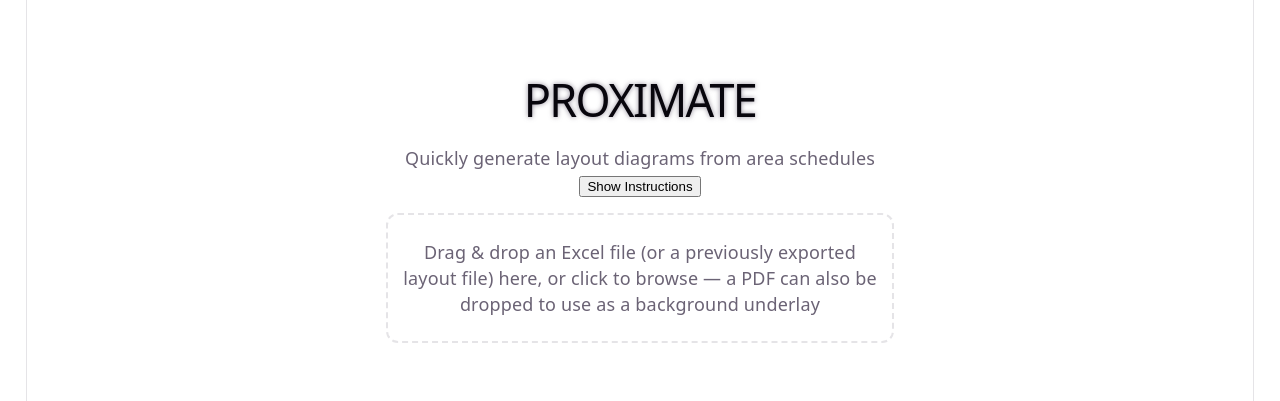
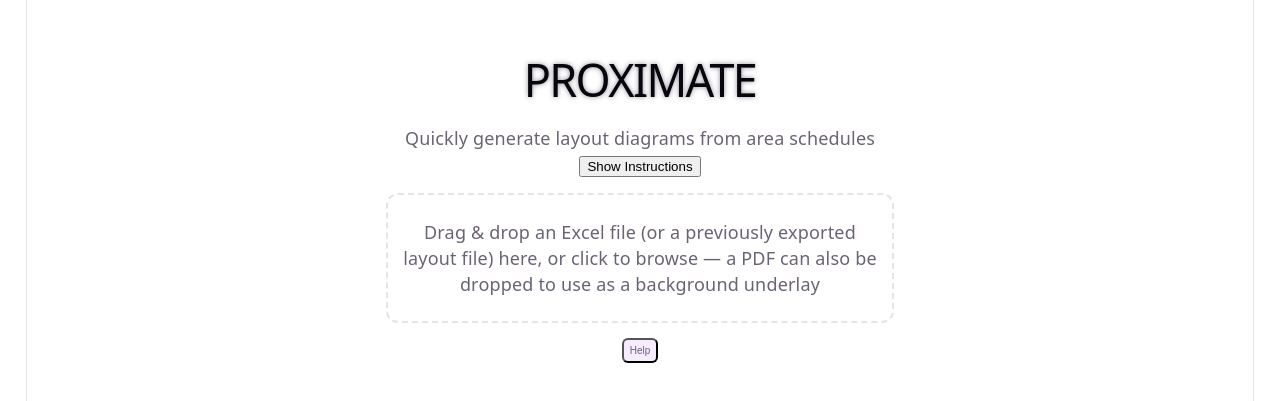
Before and after one commit to ALMacbeth/Proximate, a React (Vite) app: page / in a window 1280 px wide. Shown: the part 201-602 px from the top of the page. Built offline with nearby package versions, Linux system fonts and the light colour scheme.

Commit message:
Save file name prompt

```diff
--- a/src/App.css
+++ b/src/App.css
@@ -432,6 +432,17 @@
     color: var(--text);
     font-size: 13px;
 }
+.info_button {
+    width: fit-content;
+    height: 25px;
+    padding: 0 6px;
+    white-space: nowrap;
+    justify-content: center;
+    border-radius: 6px;
+    background: var(--accent-bg);
+    color: var(--text);
+    font-size: 10px;
+}
 
 .add_corridor_button--active {
     background: var(--accent);
--- a/src/App.jsx
+++ b/src/App.jsx
@@ -128,6 +128,7 @@ function App() {
     const fileInputRef = useRef(null)
     const [fileDropToggle, setDropToggle] = useState(true)
     const [infoToggle, setInfoToggle] = useState(false)
+    const [helpToggle, setHelpToggle] = useState(false)
 
     const handleFile = useCallback((file) => {
         if (!file) return
@@ -252,6 +253,13 @@ function App() {
                         </br>
                         <a href="./AreaScheduleTemplate.xlsx" download ><button> Download Excel Template </button></a>
                     </p>)}
+                {helpToggle && fileDropToggle && (
+                    <div>
+                        <p>If you have any questions about using this tool, please refer to the user guide <a href="https://miro.com/app/board/uXjVHrncD74=/?share_link_id=312980620673">here</a><br>
+                        </br>If you encouter a bug or have a feature request, please contact: <a href="mailto:alex.macbeth@wwparchitects.com">alex.macbeth@wwparchitects.com</a>
+                        </p>
+                    </div>
+                )}
             </div>
             {fileDropToggle && (
                 <div
@@ -276,11 +284,19 @@ function App() {
                     />
                 </div>
             )}
+            {fileDropToggle && (
+                <button
+                    className="info_button"
 
+                    onClick={() => setHelpToggle(!helpToggle)}
+                >
+                    Help
+                </button>)}
 
             {error && <p className="error">{error}
             <br>
-                </br><button
+                </br>
+                <button
                 onClick={() => setDropToggle(true) }>Upload a new file
             </button></p>}
 
@@ -292,8 +308,11 @@ function App() {
                     initialUnderlayFile={underlayFile}
                     wallThicknessMm={wallThicknessMm}
                 />
+
             )}
+
         </section>
+
     )
 }
 
--- a/src/CorridorMenus.jsx
+++ b/src/CorridorMenus.jsx
@@ -1,4 +1,5 @@
 import { useState } from 'react'
+import RoomCanvas from './RoomCanvas';
 
 // Shown once a chain of points has been placed, asking for the width that
 // applies to every edge in that chain (mirrors AddNewConnection's popover
@@ -9,7 +10,7 @@ export function CorridorWidthPrompt({ onApply, onCancel }) {
   const applyWidth = (e) => {
     e.preventDefault()
     const value = Number(widthMeters)
-    if (!Number.isFinite(value) || value <= 0) return
+      if (!Number.isFinite(value) || value <= 0) return
     onApply(value)
   }
 
--- a/src/RoomCanvas.jsx
+++ b/src/RoomCanvas.jsx
@@ -209,8 +209,6 @@ function RoomCanvas({
     corridorEdges: [corridorEdges, setCorridorEdges],
   })
 
-  const corridorSnapCandidates = computeCorridorRoomSnapCandidates(corridorNodes, corridorEdges, scale)
-
   // Half the wall thickness, converted from the mm input down to the same
   // px space room boxes live in — both the wall-outline offset (rendered
   // further below) and room snapping (so rooms align by their wall's outer
@@ -218,6 +216,8 @@ function RoomCanvas({
   const wallThicknessValue = Number(wallThicknessMm)
   const wallOffsetPx =
     Number.isFinite(wallThicknessValue) && wallThicknessValue > 0 ? ((wallThicknessValue / 1000) * scale) / 2 : 0
+
+  const corridorSnapCandidates = computeCorridorRoomSnapCandidates(corridorNodes, corridorEdges, scale, wallOffsetPx)
 
   const {
     selectedIds,
@@ -834,6 +834,20 @@ function RoomCanvas({
                   className="wall-outline"
                 />
               ))}
+              {corridorEdges.map((edge) => {
+                const nodeA = nodeById.get(edge.nodeAId)
+                const nodeB = nodeById.get(edge.nodeBId)
+                if (!nodeA || !nodeB) return null
+                // Same idea as the room outline above: the corridor's own
+                // offset polygon (drawn elsewhere) already represents its
+                // full width, so growing that same width by a further wall
+                // thickness on top puts this outline exactly half a wall's
+                // thickness beyond each of its two long edges.
+                const outline = computeEdgeOffsetPolygon(nodeA, nodeB, edge.widthMeters * scale + wallOffsetPx * 2)
+                if (!outline) return null
+                const points = outline.map((p) => `${p.x},${p.y}`).join(' ')
+                return <polygon key={`wall-${edge.id}`} points={points} className="wall-outline" />
+              })}
             </svg>
           )}
           <svg className="canvas-lines">
--- a/src/corridorGeometry.js
+++ b/src/corridorGeometry.js
@@ -217,7 +217,10 @@ export function resolveCorridorTopology(nodes, edges, options = {}) {
 // geometry.js's findAxisSnap already expects from other rooms — a
 // zero-size entry contributes one point candidate (its `min`) without any
 // changes to that shared engine.
-export function computeCorridorRoomSnapCandidates(corridorNodes, corridorEdges, scale) {
+// `wallOffsetPx` pushes the outer two candidates out to the corridor's wall
+// outline (matching the rendered offset outline) instead of its own bare
+// edge — the centerline candidate is unaffected, same as the room wall-snap.
+export function computeCorridorRoomSnapCandidates(corridorNodes, corridorEdges, scale, wallOffsetPx = 0) {
   const xCandidates = []
   const yCandidates = []
 
@@ -230,7 +233,7 @@ export function computeCorridorRoomSnapCandidates(corridorNodes, corridorEdges,
 
     const dx = b.x - a.x
     const dy = b.y - a.y
-    const half = widthPx / 2
+    const half = widthPx / 2 + wallOffsetPx
 
     if (Math.abs(dy) <= AXIS_ALIGN_EPSILON_PX && Math.abs(dx) > AXIS_ALIGN_EPSILON_PX) {
       const centerY = (a.y + b.y) / 2
--- a/src/download.js
+++ b/src/download.js
@@ -1,9 +1,13 @@
 export function downloadFile(content, filename, mimeType) {
+  const chosenName = window.prompt('Save file as:', filename)
+  if (chosenName === null) return // user cancelled the prompt
+  const finalName = chosenName.trim() || filename
+
   const blob = new Blob([content], { type: mimeType })
   const url = URL.createObjectURL(blob)
   const link = document.createElement('a')
   link.href = url
-  link.download = filename
+  link.download = finalName
   link.click()
   URL.revokeObjectURL(url)
 }
```
